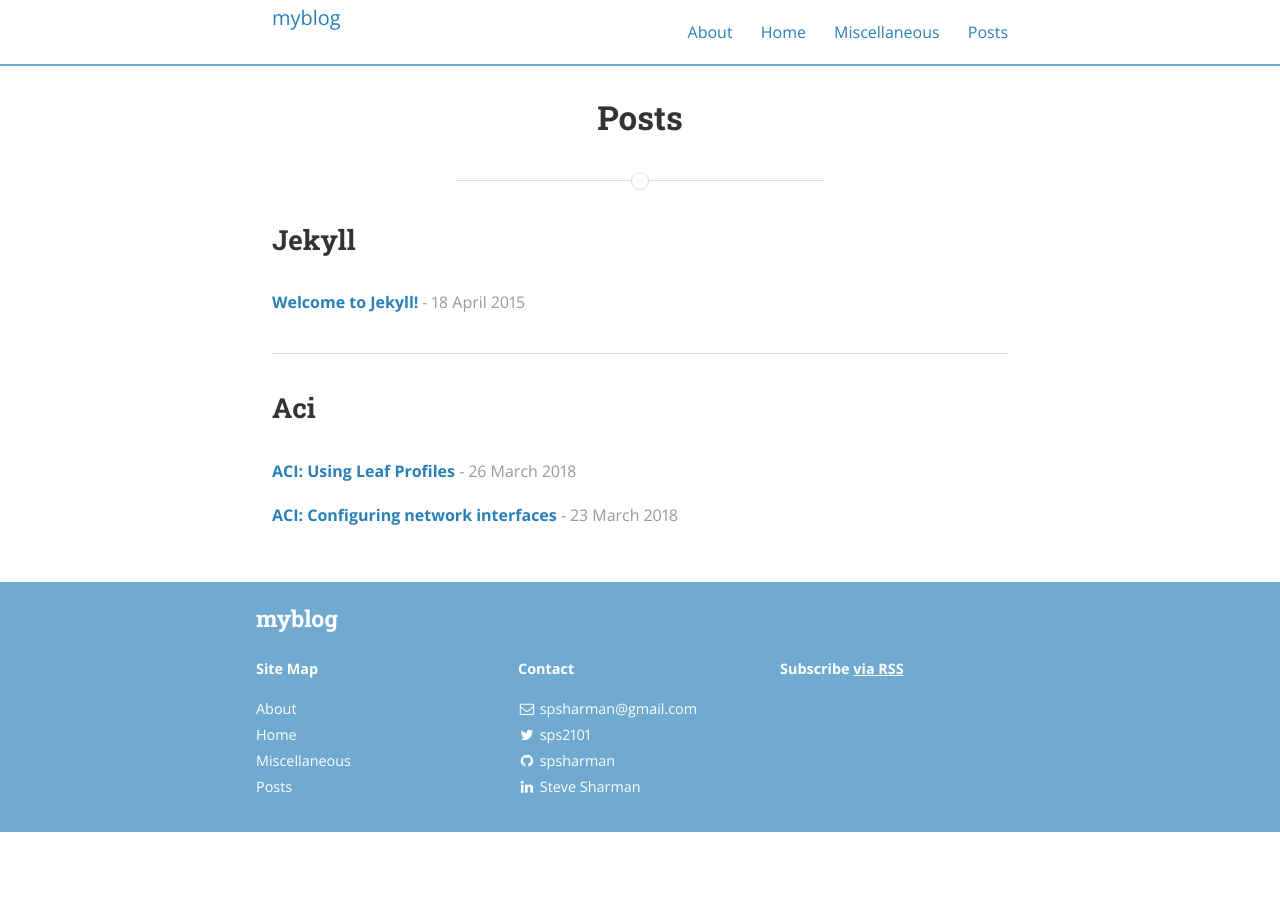
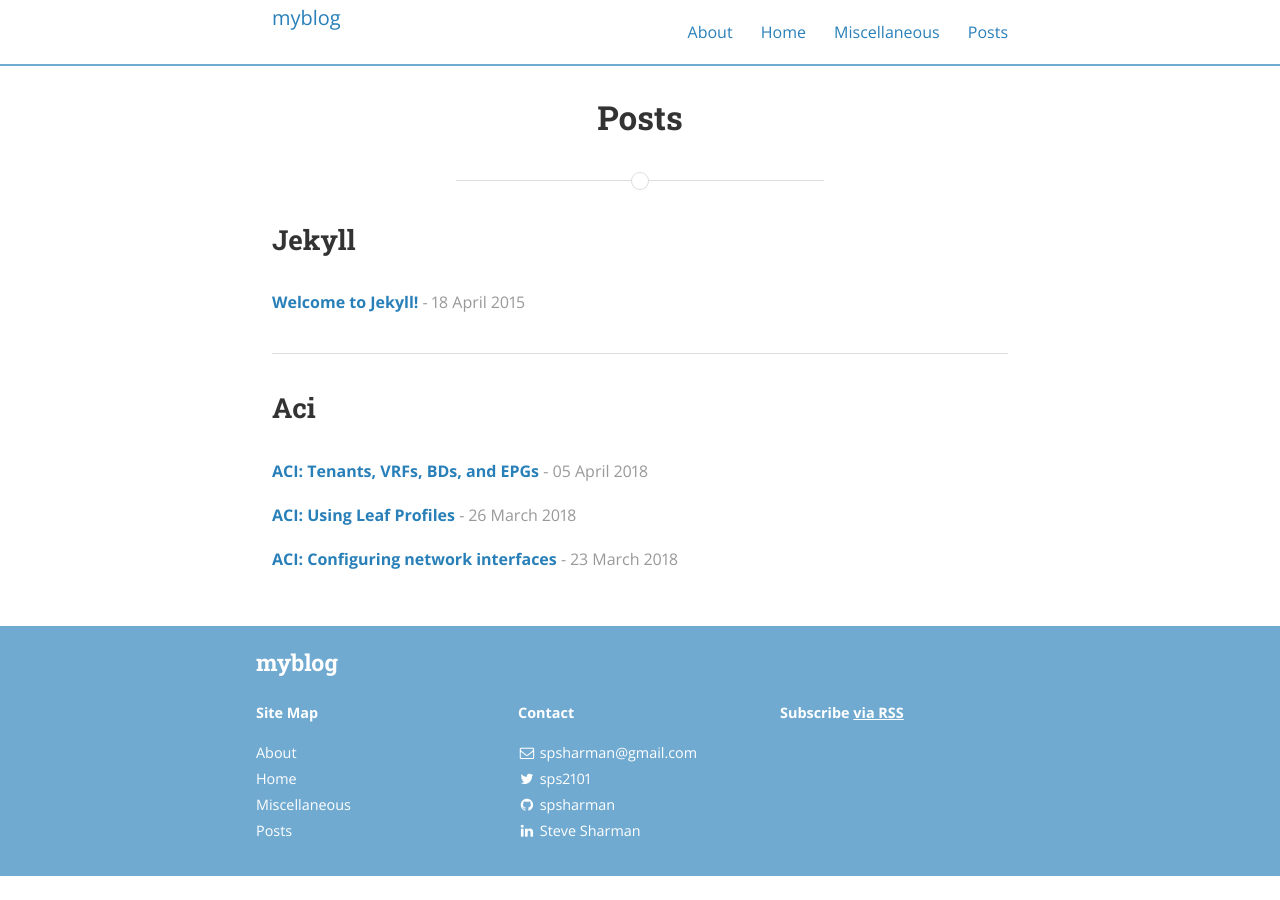
Before and after one commit to spsharman/myblog, a Jekyll site: the page built from posts.html, in a window 1280 px wide. Built offline with Jekyll 4.4.1, drawn with Linux system fonts in a browser that asks for light colours; nearby versions of some CDN libraries.

Commit message:
Added "ACI: Tenants, VRFs, BDs, and EPGs"

```diff
--- a/_drafts/aci-tenants-vrfs-bds-epgs.md
+++ b/_posts/2018-04-05-aci-tenants-vrfs-bds-epgs.md
@@ -2,7 +2,7 @@
 layout: post
 title:  "ACI: Tenants, VRFs, BDs, and EPGs"
 author: Steve Sharman
-date:   1970-01-31 00:00:00 +0000
+date:   2018-04-05 00:00:00 +0000
 published: true
 categories: ACI
 tags: ACI
```
Also changed, not shown: 8 other files.
